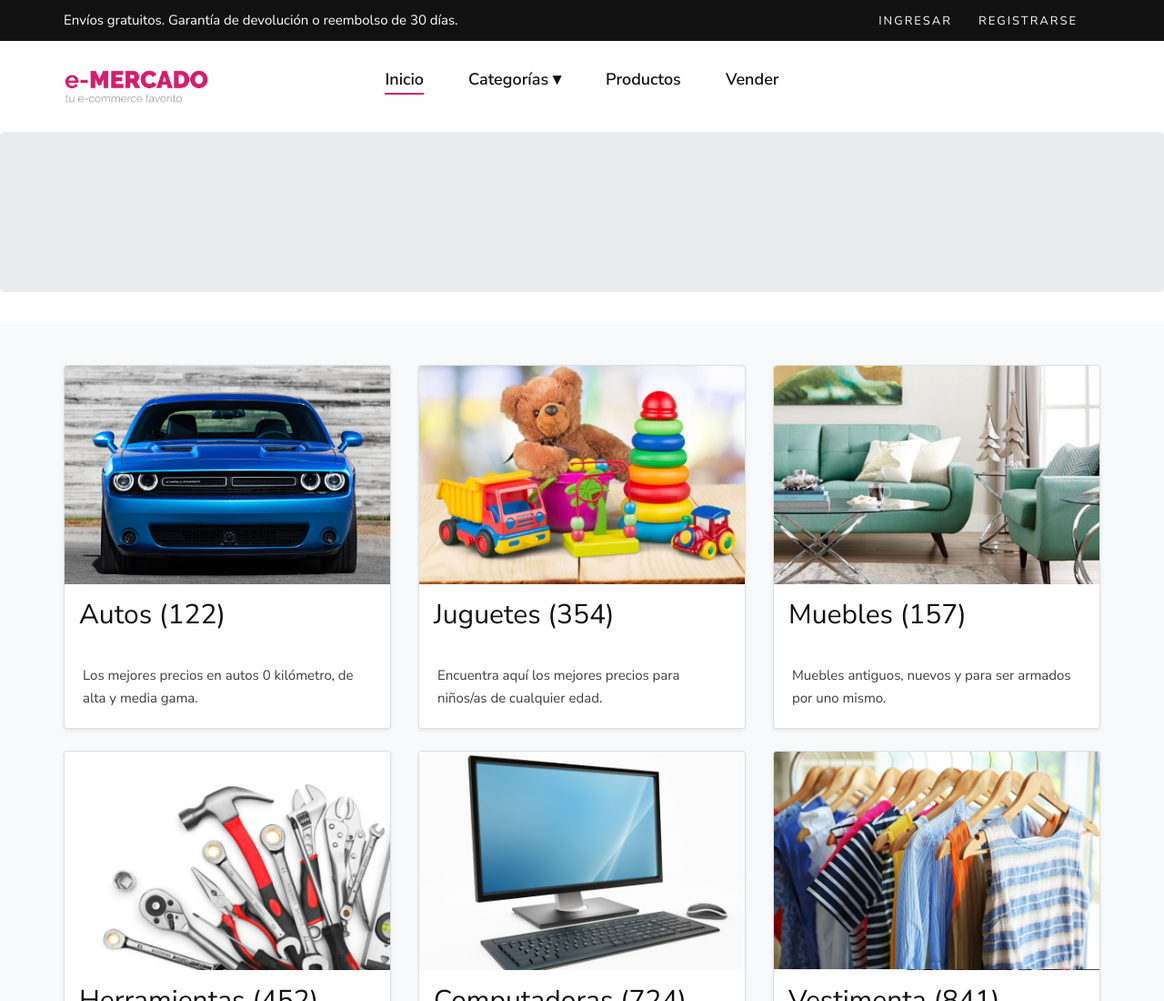
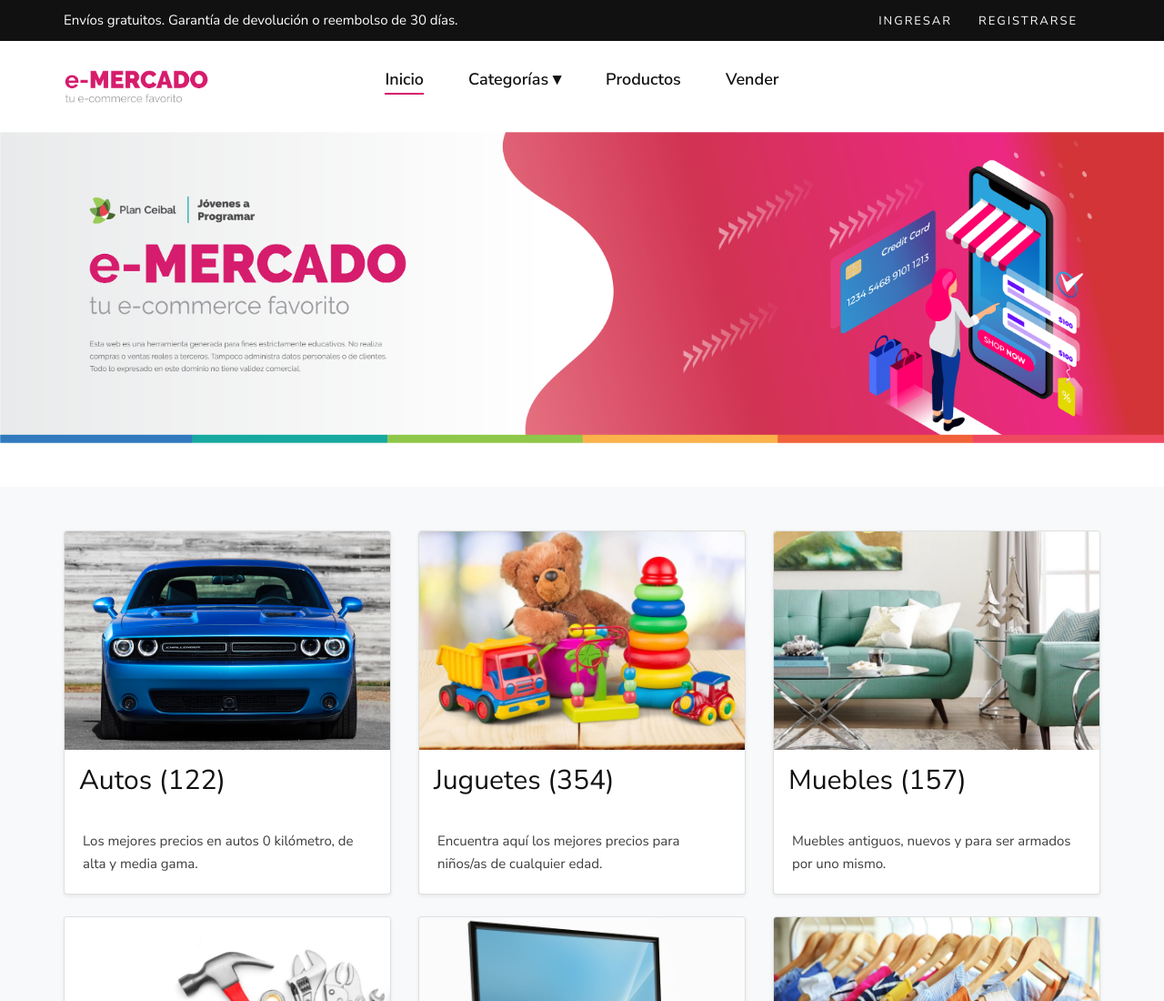
Before and after one commit to vfernandezgit/Repositorio-JAP, a plain HTML site: page index.html in a window 1280 px wide. Shown: the top 1100 px of the page at 91% size. Drawn offline with Linux system fonts and the light colour scheme; no server answers.

Commit message:
Update index.html

```diff
--- a/index.html
+++ b/index.html
@@ -95,16 +95,14 @@
     </div>
   </header>
 
+  <section class="hero">
 
+          <img src="img/cover_back.png" alt="">
 
-
-
-
-
-
+</section>
 
   <main role="main">
-    <section class="jumbotron text-center">
+    <section >
       <div class="m-5">
         <h1></h1>
       </div>
```
